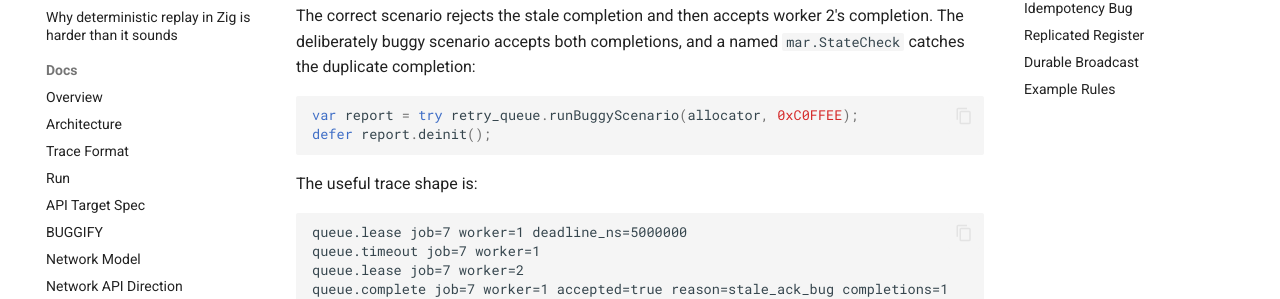
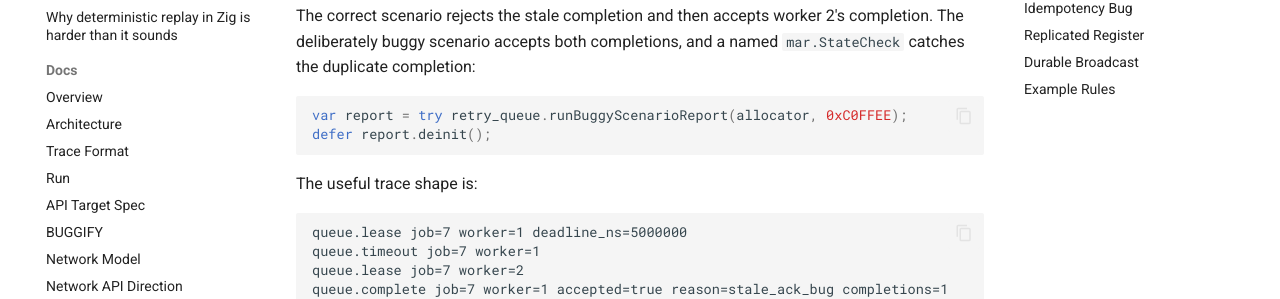
Before and after one commit to sb2bg/marionette, an MkDocs documentation site: the page built from docs/examples.md, in a window 1280 px wide and 900 px high, scrolled down 483 px. Shown: the part 154-453 px from the top of the window. Built offline with MkDocs 1.6.1 and Material for MkDocs 9.7.7, drawn with Linux system fonts in a browser that asks for light colours; comment, search, counter and statistics services are not loaded; some of the changed text lies outside the part shown.

Commit message:
Normalize example report runners

````diff
--- a/docs/examples.md
+++ b/docs/examples.md
@@ -25,7 +25,7 @@ completion. The deliberately buggy scenario accepts both completions, and a
 named `mar.StateCheck` catches the duplicate completion:
 
 ```zig
-var report = try retry_queue.runBuggyScenario(allocator, 0xC0FFEE);
+var report = try retry_queue.runBuggyScenarioReport(allocator, 0xC0FFEE);
 defer report.deinit();
 ```
 
@@ -161,7 +161,7 @@ The example also includes a deliberately buggy scenario used by tests to prove
 the checker path catches divergent committed state:
 
 ```zig
-var report = try replicated_register.runBuggyScenario(allocator, 0xC0FFEE);
+var report = try replicated_register.runBuggyScenarioReport(allocator, 0xC0FFEE);
 defer report.deinit();
 ```
 
````
Also changed, not shown: 2 other files.
